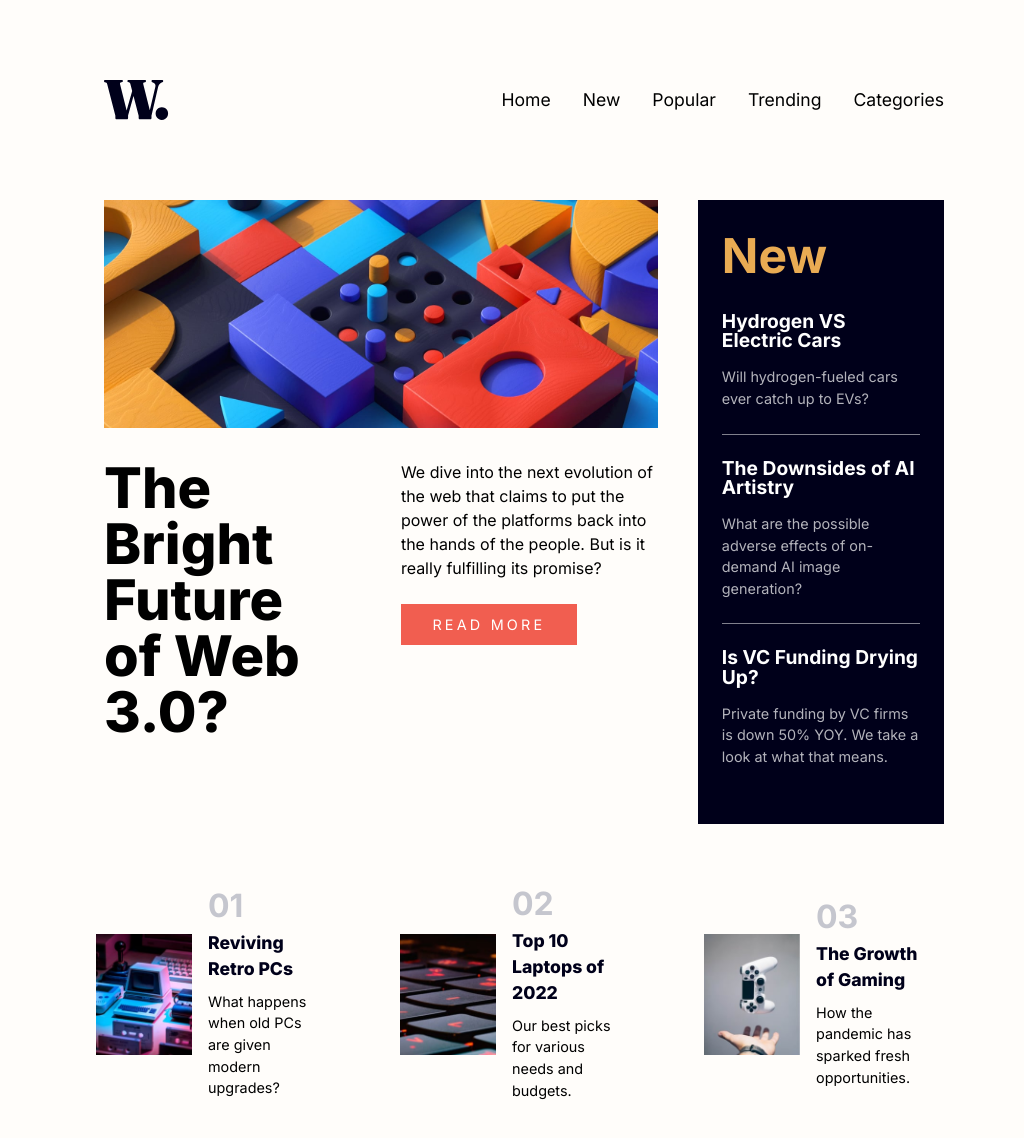
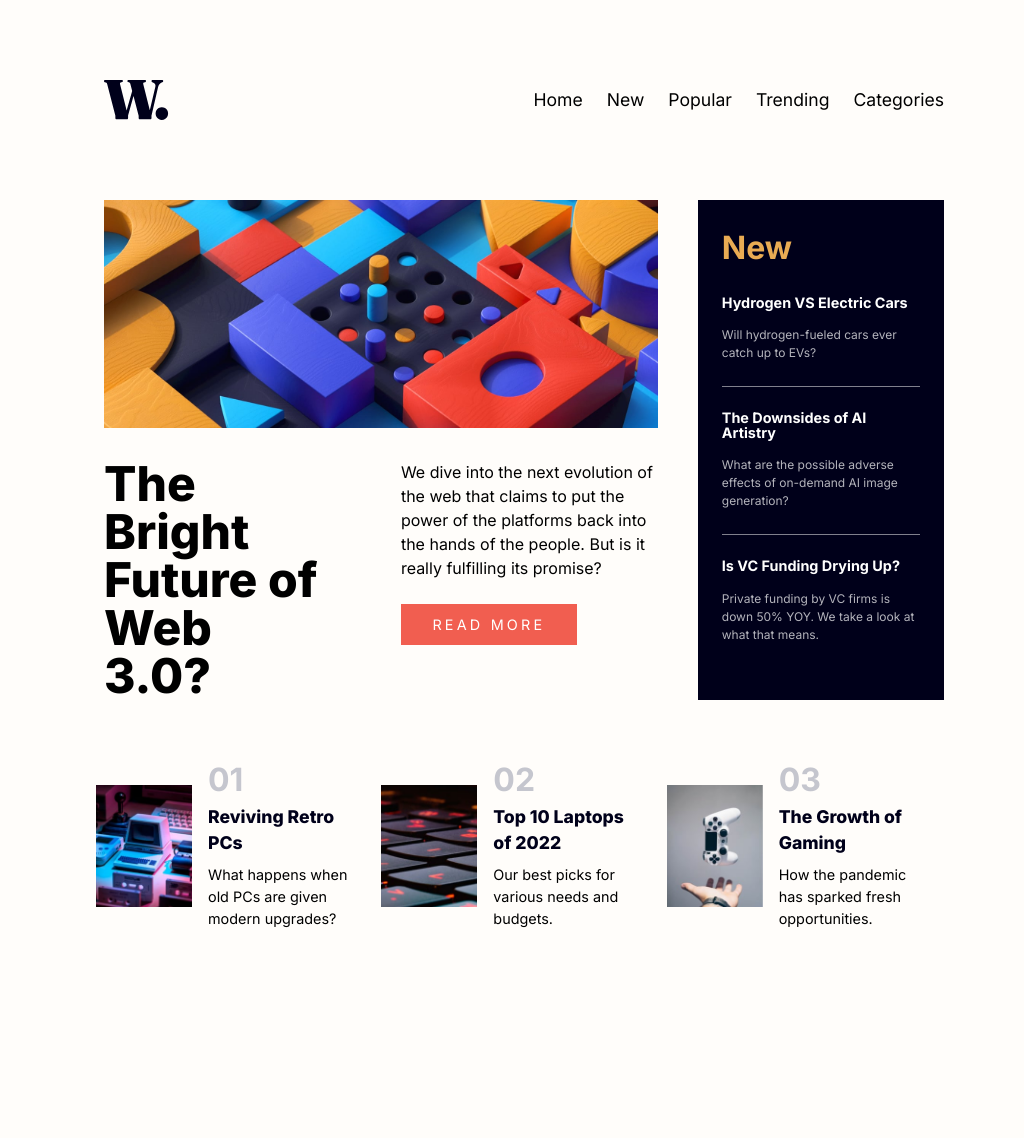
Before and after one commit to Fola-Joe/News-homepage, a plain HTML site: page index.html in a window 1024 px wide. After the commit the page ends 1001 px from the top, so only its background shows below. Drawn offline with Linux system fonts and the light colour scheme.

Commit message:
Update style.css

```diff
--- a/style.css
+++ b/style.css
@@ -229,7 +229,7 @@ button:hover {
     }
 }
 
-@media screen and (min-width: 921px) and (max-width: 1440px) {
+@media screen and (min-width: 921px) {
     .desktop-menu {gap: 2rem;}
     li {font-size: 1.1rem;}
     .desktop-menu {margin-right: 0;}
@@ -268,3 +268,13 @@ button:hover {
         margin-bottom: 2rem;
     }
 }
+
+
+@media screen and (min-width: 921px) and (max-width: 1279px) {
+    .desktop-menu {gap: 1.5rem;}
+    h1 {font-size: 3rem;}
+    .right-side h2 {font-size: 2rem;}
+    .right-side h3 {font-size: 0.9rem;}
+    .right-side p {font-size: 0.75rem;}
+    .bottom-page {gap: 1.5rem;}
+}
```
